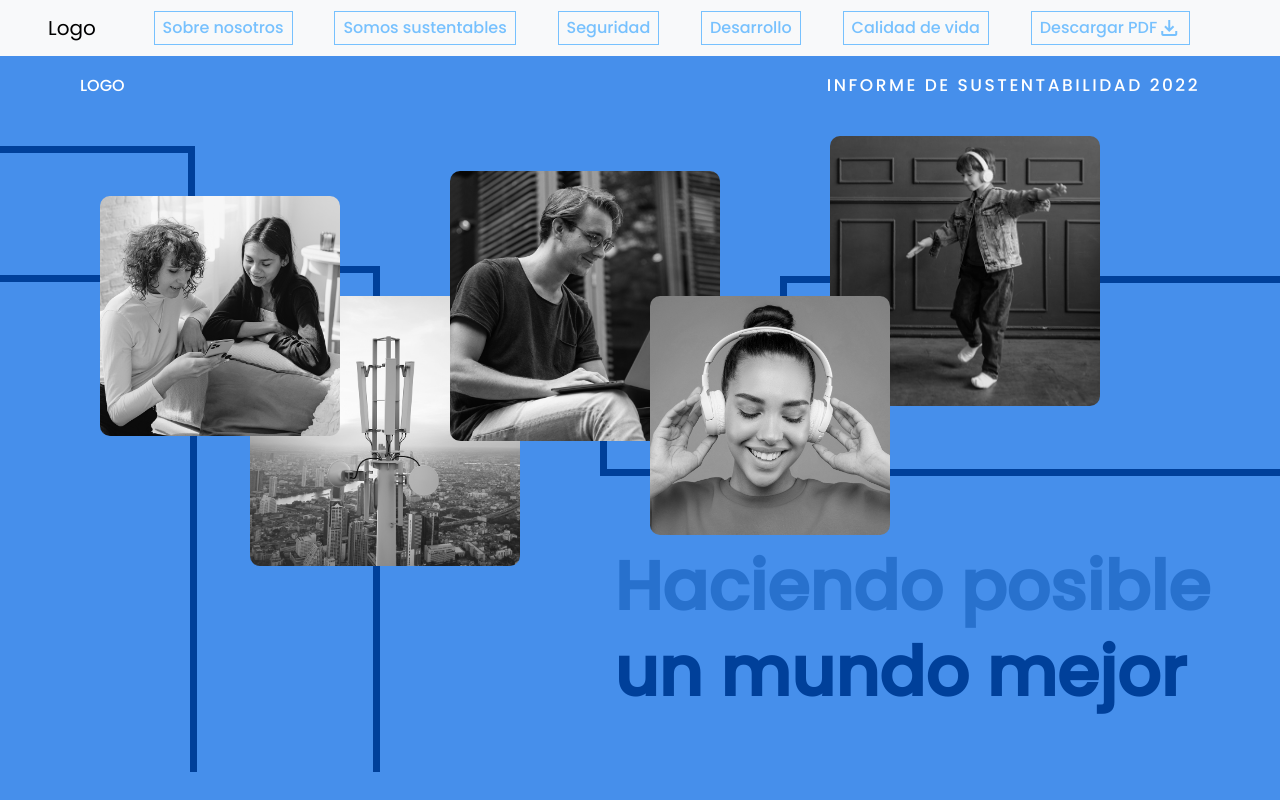
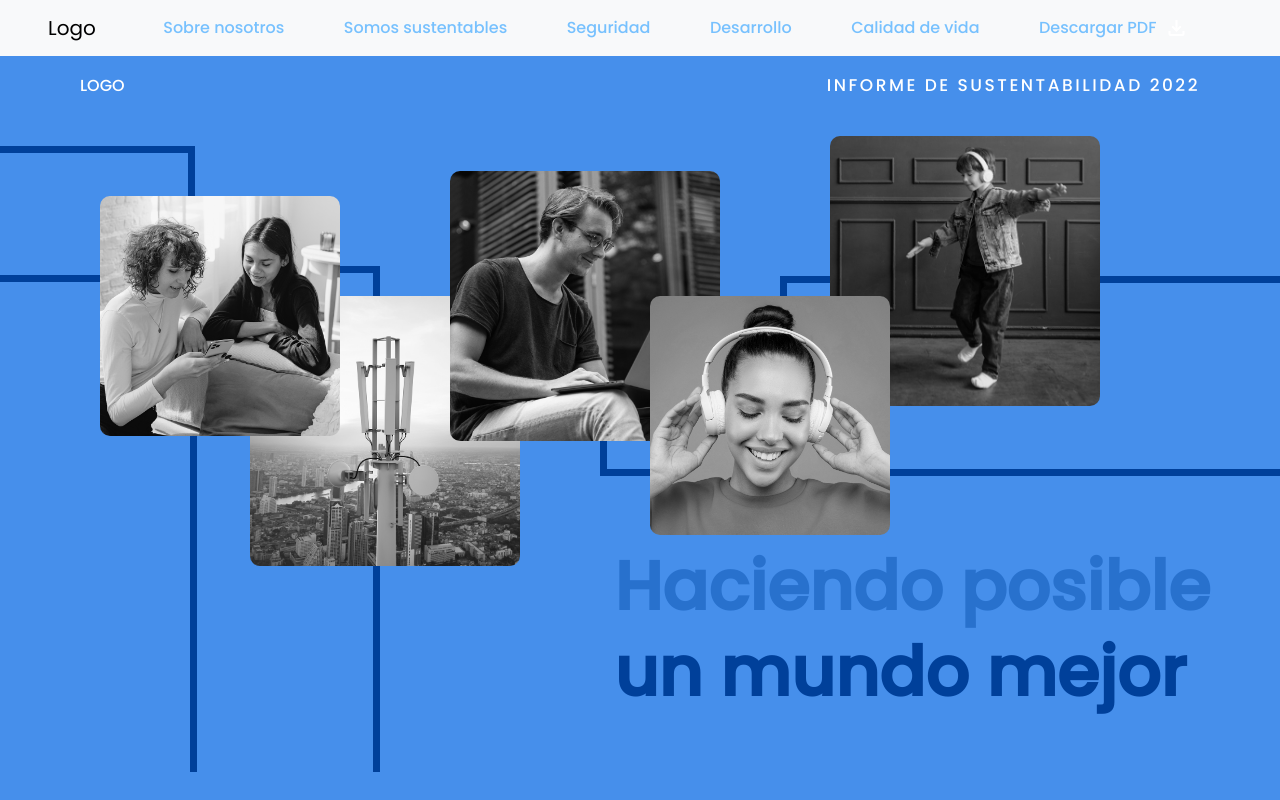
Before and after one commit to Caarlos94/Prueba-tecnica-Frontend, a plain HTML site: page index.html in a window 1280 px wide. Shown: the top 800 px of the page. Drawn offline with nearby package versions, Linux system fonts and the light colour scheme.

Commit message:
modificación en el nav

```diff
--- a/index.html
+++ b/index.html
@@ -31,7 +31,7 @@
   <!-- Barra de navegacion -->
   <nav class="navbar navbar-expand-lg bg-body-tertiary">
     <div class="container-fluid px-5">
-      <a class="navbar-brand" href="#">Logo</a>
+      <a class="navbar-brand" href="./index.html">Logo</a>
       <button class="navbar-toggler" type="button" data-bs-toggle="collapse" data-bs-target="#navbarNav"
         aria-controls="navbarNav" aria-expanded="false" aria-label="Toggle navigation">
         <span class="navbar-toggler-icon"></span>
@@ -39,28 +39,38 @@
       <div class="collapse navbar-collapse" id="navbarNav">
         <ul class="w-100 navbar-nav d-flex justify-content-evenly">
           <li class="nav-item">
-            <a class="nav-link" aria-current="page" href="./sobre-nosotros.html">Sobre nosotros</a>
+            <button class="btn">
+              <a class="nav-link" aria-current="page" href="./sobre-nosotros.html">Sobre nosotros</a>
+            </button>
           </li>
           <li class="nav-item">
-            <a class="nav-link" href="#">Somos sustentables</a>
+            <button class="btn">
+              <a class="nav-link" href="#">Somos sustentables</a>
+            </button>
           </li>
           <li class="nav-item">
-            <a class="nav-link" href="#">Seguridad</a>
+            <button class="btn">
+              <a class="nav-link" href="#">Seguridad</a>
+            </button>
           </li>
           <li class="nav-item">
-            <a class="nav-link" href="#">Desarrollo</a>
+            <button class="btn">
+              <a class="nav-link" href="#">Desarrollo</a>
+            </button>
           </li>
           <li class="nav-item">
-            <a class="nav-link" href="#">Calidad de vida</a>
+            <button class="btn">
+              <a class="nav-link" href="#">Calidad de vida</a>
+            </button>
           </li>
-          <div>
-            <button class="nav-link d-flex align-items">
-              <span id="boton-descarga"> Descargar PDF </span>
-              <span class="material-symbols-outlined">
-                download
-              </span>
+          <li class="nav-item">
+            <button class="btn">
+              <div class="d-flex align-items-center">
+                <span id="boton-descarga" class="nav-link" href="#">Descargar PDF</span>
+                <span class="material-symbols-outlined"> download </span>
+              </div>
             </button>
-          </div>
+          </li>
         </ul>
       </div>
     </div>
--- a/style.css
+++ b/style.css
@@ -8,18 +8,52 @@ p {
 }
 
 /* Navegación */
-.nav-link {
-  border: thin solid #77c1fe;
-  color: #77c1fe;
-  padding: 4px;
-  font-weight: 500;
-}
-
 .navbar {
   position: fixed;
   top: 0;
   width: 100%;
   z-index: 999;
+}
+
+/* .boton-nav {
+  border: transparent;
+  background-color: rgba(248, 249, 250);
+} */
+
+/* .btn-descarga {
+  border: transparent;
+  background-color: rgba(248, 249, 250);
+} */
+
+.btn {
+  color: white;
+  border: none;
+  background: none;
+  padding: 0;
+}
+
+.btn::before {
+  margin-left: auto;
+}
+
+.btn::after, .btn::before {
+  content: '';
+  width: 0%;
+  height: 2.5px;
+  background: #2871cd;
+  display: block;
+  transition: 0.5s;
+}
+
+.btn:hover::after, .btn:hover::before {
+  width: 100%;
+}
+
+.nav-link {
+  /* border: thin solid #77c1fe; */
+  color: #77c1fe;
+  padding: 4px;
+  font-weight: 500;
 }
 
 .nav-link:hover {
```
Also changed, not shown: sobre-nosotros.html (+22 -12 lines).
